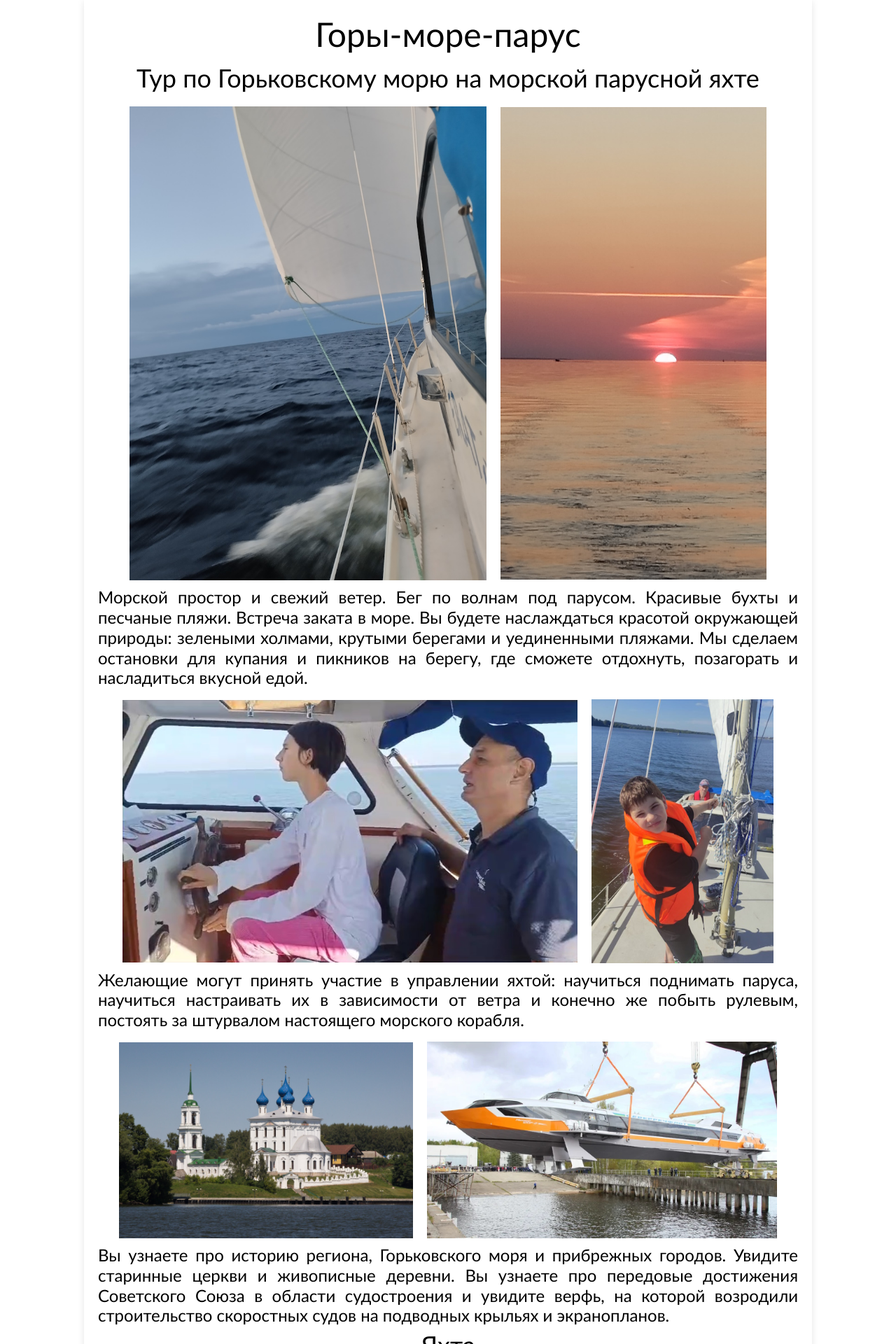
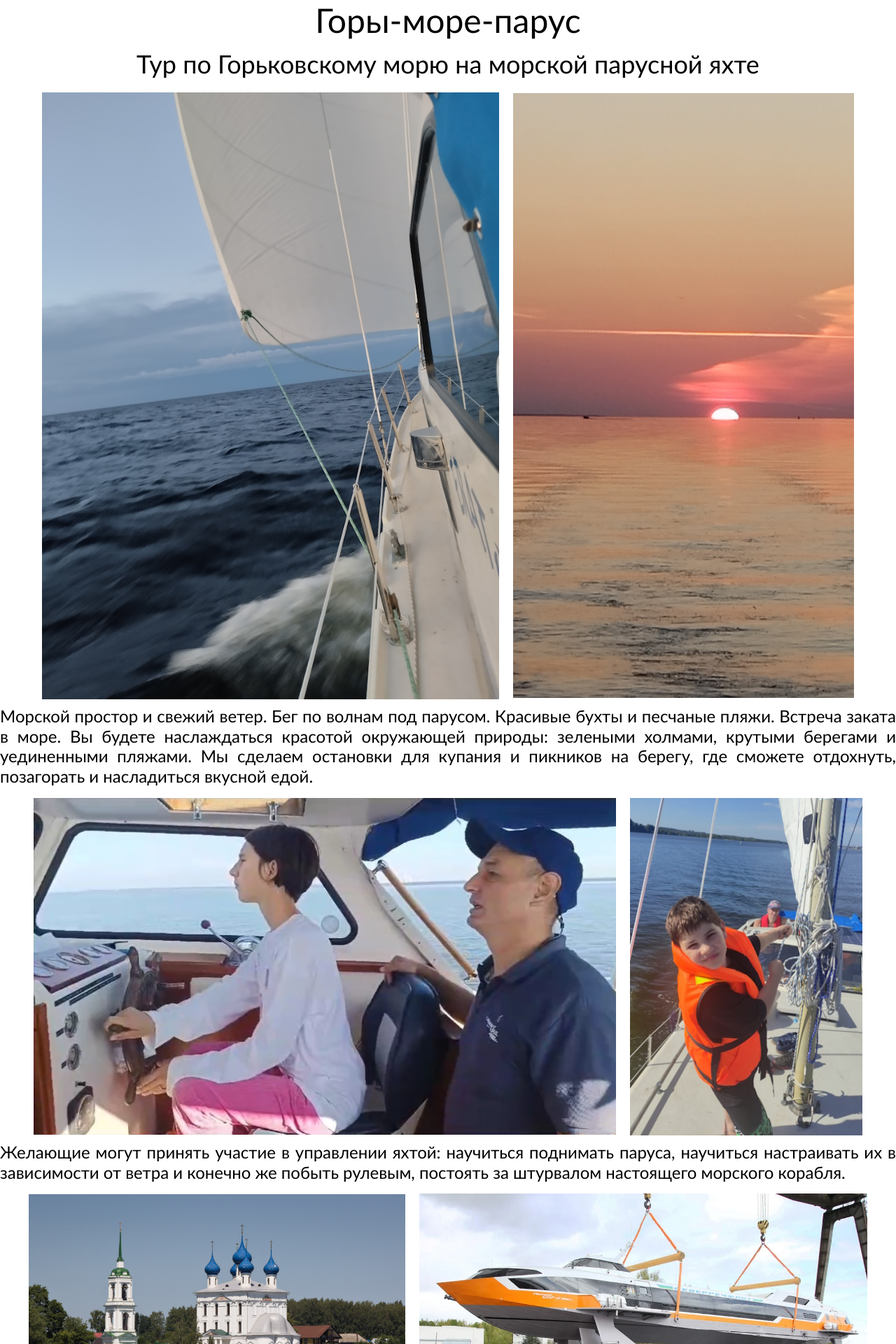
Before and after one commit to CaptainEvgeny/Volga-sail, a Jekyll site: the page built from index.md, in a window 1280 px wide. Shown: the top 1920 px of the page at 70% size. Built offline with Jekyll 4.4.1, drawn with Linux system fonts in a browser that asks for light colours.

Commit message:
Update default.html

```diff
--- a/_layouts/default.html
+++ b/_layouts/default.html
@@ -10,10 +10,7 @@
     <link rel="stylesheet" href="{{ "/css/imagestyles.css" | relative_url }}">
   </head>
   <body>
-    <div class="column">
       {{ content }}
-    </div>
-
       <script>
         function adjustFontSize() {
             const width = window.innerWidth;
```
